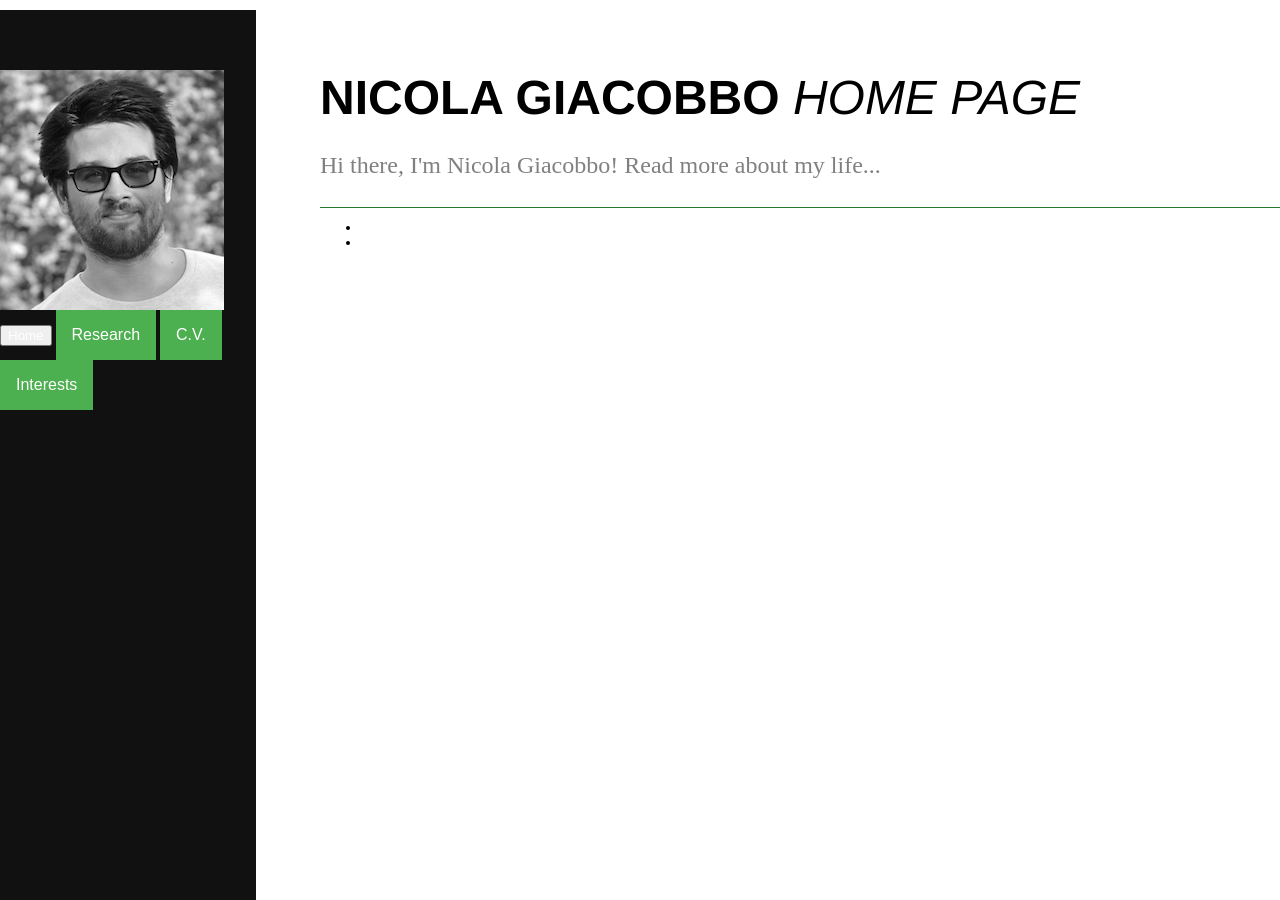
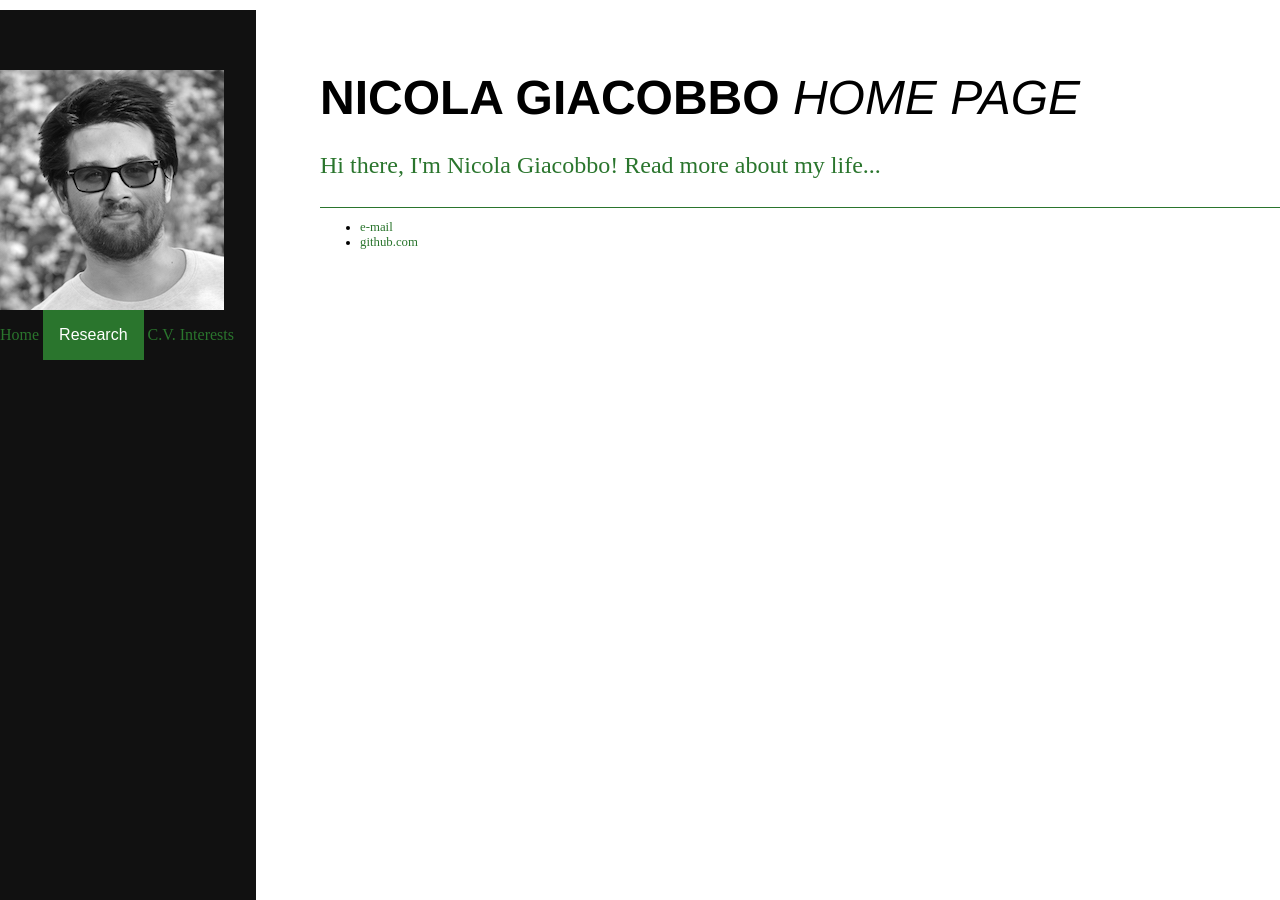
Before and after one commit to GiacobboNicola/giacobbonicola.github.io, a Jekyll site: the page built from index.html, in a window 1280 px wide. Built offline with Jekyll 4.4.1, drawn with Linux system fonts in a browser that asks for light colours.

Commit message:
fix submenus

```diff
--- a/_layouts/default.html
+++ b/_layouts/default.html
@@ -17,17 +17,17 @@
 					<div class="trick"></div>
 						<img src="../images/Nicola_ProfileBW.JPG"/>
 					</div>
+					<a href="/">Home</a>
 					<div class="dropdown">
-							<button class="droptbn"><a href="/">Home</a></button>
 							<button class="dropbtn">Research </button>
 							<div class="dropdown-content">
 							  <a href="/group">Group</a>
 							  <a href="/mobse">MOBSE</a>
 							  <a href="/sevn">SEVN</a>
 							</div>
-							<button class="dropbtn"><a href="/cv">C.V.</a> </button>
-							<button class="dropbtn"><a href="/interest">Interests</a> </button>
 					</div>
+					<a href="/cv">C.V.</a>
+					<a href="/interest">Interests</a>
 			</nav>
 
 			<div class="container">
--- a/css/main.css
+++ b/css/main.css
@@ -75,7 +75,7 @@
 
 a {
     text-decoration: none;
-    color: white;
+    color: #2A752D;
 }
 
 h1 {
@@ -86,7 +86,7 @@
     font-size: 1.5em;
     line-height: 1.4em;
 /*    color: white;*/
-    color: grey;
+    color: #2A752D;
 }
 footer {
     border-top: 1px solid #2A752D;
@@ -103,17 +103,12 @@
 }
 
 .dropbtn {
-    background-color: #4CAF50;
+    background-color: #2A752D;
     color: white;
     padding: 16px;
     font-size: 16px;
     border: none;
     cursor: pointer;
-}
-
-.static {
-    position: relative;
-    display: inline-block;
 }
 
 .dropdown {
```
